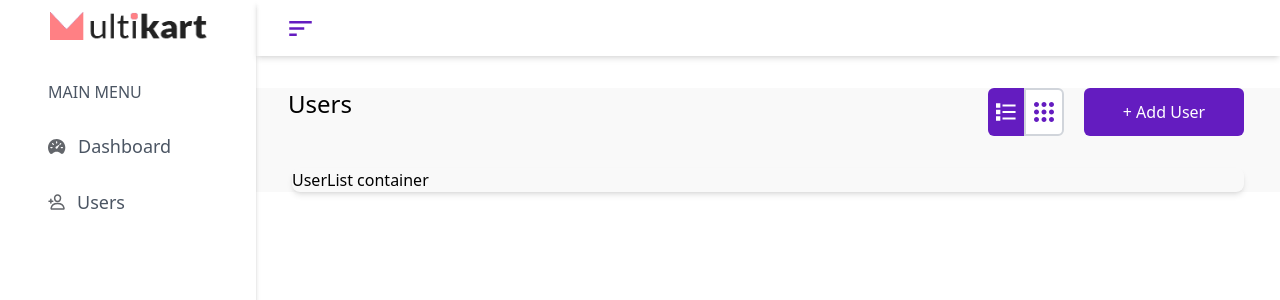
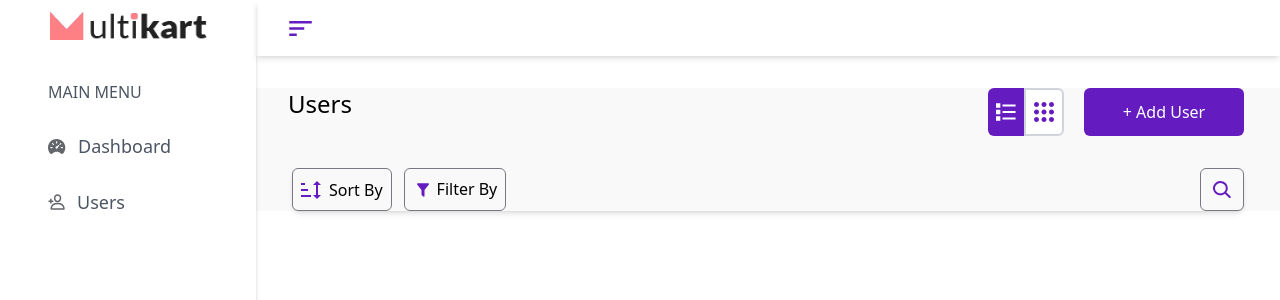
Before and after one commit to HT-shubhams/multikart_revised, a React (Vite) app: page / in a window 1280 px wide. Shown: the top 300 px of the page. Built offline with nearby package versions, Linux system fonts and the light colour scheme.

Commit message:
fix: icons revised

```diff
--- a/src/assets/icons/FilterByIcon.jsx
+++ b/src/assets/icons/FilterByIcon.jsx
@@ -4,7 +4,7 @@ export const FilterByIcon = ({ className }) => {
   return (
     <svg
       width="20"
-      height="20"
+      height="18"
       viewBox="0 0 20 20"
       fill="none"
       xmlns="http://www.w3.org/2000/svg"
--- a/src/components/UserList.jsx
+++ b/src/components/UserList.jsx
@@ -1,5 +1,11 @@
 import React from "react";
-import { GridViewIcon, ListViewIcon } from "../assets/icons";
+import {
+  FilterByIcon,
+  GridViewIcon,
+  ListViewIcon,
+  SearchIcon,
+  SortByIcon,
+} from "../assets/icons";
 
 const UserList = () => {
   return (
@@ -19,7 +25,24 @@ const UserList = () => {
         </div>
       </div>
       <div className="flex mt-4 md:mt-8 rounded-lg shadow-md mx-2 md:mx-9">
-        <div className="">UserList container</div>
+        <div className="flex justify-between w-full ">
+          <div className="flex space-x-3">
+            <button className="flex p-2 border border-[#777a81] rounded-md items-center">
+              <SortByIcon className={"md:mr-2"} />
+              <span className="hidden md:inline">Sort By</span>
+            </button>
+            <button className="flex p-2 border border-[#777a81] rounded-md">
+              <FilterByIcon className={"md:mr-1 my-auto"} />
+              <span className="hidden md:inline">Filter By</span>
+            </button>
+          </div>
+
+          <div className="flex">
+            <div className="border p-2 md:p-3 border-[#777a81] rounded-md items-center">
+              <SearchIcon className={"my-auto"} />
+            </div>
+          </div>
+        </div>
       </div>
     </div>
   );
```
